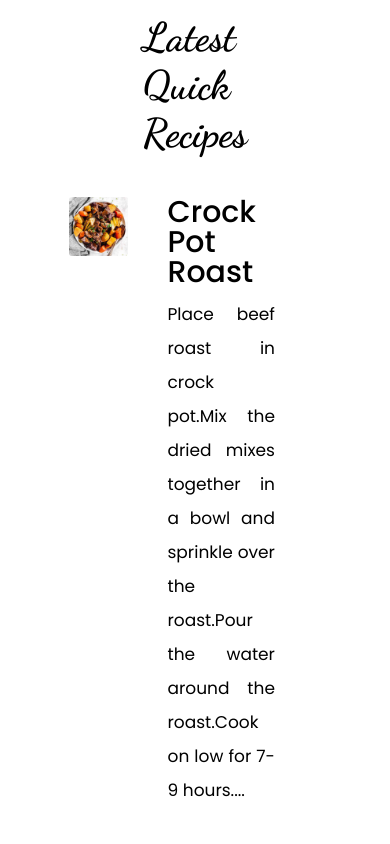
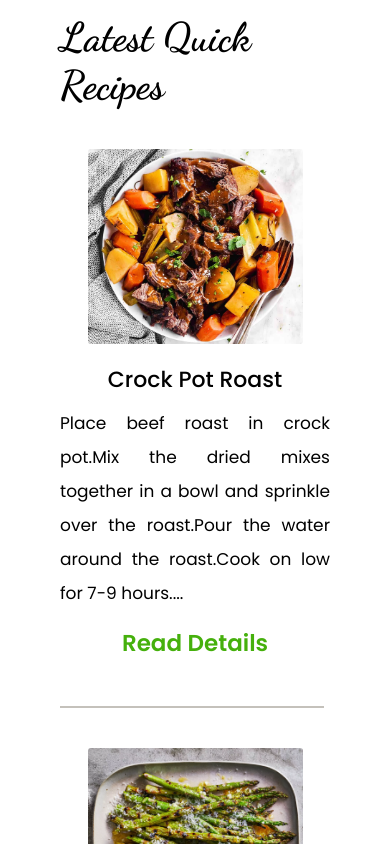
Before and after one commit to AnnaAn01/recipe-website, a React (Create React App) app: page / in a window 390 px wide. Shown: the part 1880-2724 px from the top of the page. Built offline with nearby package versions, Linux system fonts and the light colour scheme.

Commit message:
homepage responsive

```diff
--- a/src/components/HomePage/HomePage.css
+++ b/src/components/HomePage/HomePage.css
@@ -247,10 +247,33 @@
   }
 }
 
-@media screen and (max-width: 1161px) and (min-width: 1024px) {
+@media screen and (max-width: 1161px) {
   .homepage-first__card {
     width: 22rem;
     height: 32rem;
+  }
+  .homepage-second__container {
+    /* background-color: rgb(242, 106, 106); */
+    /* background-color: green; */
+    padding: 5rem 10rem;
+  }
+
+  .homepage-second__wrapper {
+    /* background-color: green; */
+    width: 100%;
+  }
+
+  .homepage-second__section-title {
+  }
+
+  .homepage-second__card-container {
+    /* background-color: red; */
+    width: 100%;
+  }
+
+  .homepage-second__card {
+    padding: 1rem 3rem;
+    width: 100%;
   }
 }
 
@@ -260,6 +283,16 @@
     height: 30rem;
     /* width: 90vw;
     height: 90vh; */
+  }
+
+  .second-card__img {
+    width: 25vh;
+    height: 25vh;
+    /* justify-content: center;
+    align-items: center; */
+    border-radius: 3px;
+    margin-right: 2rem;
+    /* background-color: blue; */
   }
 }
 
@@ -272,6 +305,22 @@
   .card-label {
     /* margin-top: -3rem; */
     font-size: 1.7rem;
+  }
+
+  .homepage-second__container {
+    /* background-color: rgb(242, 106, 106); */
+    /* background-color: green; */
+    padding: 5rem 5rem;
+  }
+
+  .second-card__img {
+    width: 25vh;
+    height: 25vh;
+    /* justify-content: center;
+    align-items: center; */
+    border-radius: 3px;
+    margin-right: 2rem;
+    /* background-color: blue; */
   }
 }
 
@@ -300,6 +349,79 @@
     margin-top: -1.5rem;
     font-size: 2rem;
   }
+
+  .homepage-second__container {
+    padding: 5rem 4rem;
+  }
+
+  .second-card__img {
+    width: 25vh;
+    height: 25vh;
+    /* justify-content: center;
+    align-items: center; */
+    border-radius: 3px;
+    margin-right: 2rem;
+    /* background-color: blue; */
+  }
+  .homepage-second__container {
+    padding: 5rem 3rem;
+  }
+
+  .homepage-second__card {
+    display: flex;
+    flex-direction: column;
+    display: flex;
+    height: auto;
+    padding: 1rem 3rem;
+    /* width: 50%; */
+  }
+
+  .second-card__text {
+    /* display: flex; */
+    /* font-size: 2rem; */
+    flex-direction: column;
+    margin-left: 0rem;
+    padding: 0 2rem;
+
+    width: 100%;
+    line-height: 2;
+    /* background-color: red; */
+  }
+
+  .second-card__title {
+    text-align: center;
+    padding-top: 3rem;
+  }
+
+  .second-card__img {
+    width: 100%;
+    /* object-fit: cover; */
+    height: 50vw;
+    /* justify-content: center;
+    align-items: center; */
+    border-radius: 3px;
+    margin-right: 2rem;
+    /* background-color: blue; */
+  }
+
+  .homepage-second__card {
+    justify-content: center;
+    align-items: center;
+    /* background-color: blue; */
+  }
+
+  .second-card__button-continue {
+    margin-top: 1rem;
+    text-align: center;
+  }
+
+  .homepage-second__devider-line {
+    width: 80%;
+
+    margin: 3rem 5rem;
+
+    /* background-color: red; */
+  }
 }
 
 @media screen and (max-width: 568px) {
@@ -312,9 +434,39 @@
 }
 
 @media screen and (max-width: 451px) {
+  .second-card__title {
+    font-size: 2.2rem;
+    line-height: 1.5;
+    padding-top: 1rem;
+  }
+
+  .second-card__text {
+    padding: 0 0rem;
+
+    /* background-color: red; */
+  }
+
+  .homepage-second__devider-line {
+    width: 80%;
+
+    margin: 3rem 3rem;
+
+    /* background-color: red; */
+  }
 }
 
 @media screen and (max-width: 362px) {
+  .second-card__button-continue {
+    font-size: 2rem;
+    line-height: 1.5;
+  }
+
+  .second-card__description {
+    /* height: 15rem; */
+    background-color: red;
+    overflow: hidden;
+    display: none;
+  }
 }
 
 @media screen and (max-width: 281px) and (max-height: 654px) {
--- a/src/components/HomePage/HomePage.js
+++ b/src/components/HomePage/HomePage.js
@@ -114,7 +114,7 @@ const HomePage = () => {
                 <Link
                   onClick={() => handleClick()}
                   to={`/recipe-pages/:${RECIPES[0].id - 1}`}
-                  className=""
+                  className="second-card__button-continue"
                 >
                   <img
                     src={RECIPES[0].imagePath}
@@ -133,7 +133,7 @@ const HomePage = () => {
                   to={`/recipe-pages/:${RECIPES[0].id - 1}`}
                   className="second-card__button-continue"
                 >
-                  Continue Reading
+                  Read Details
                 </Link>
               </div>
             </div>
@@ -162,7 +162,7 @@ const HomePage = () => {
                   to={`/recipe-pages/:${RECIPES[1].id - 1}`}
                   className="second-card__button-continue"
                 >
-                  Continue Reading
+                  Read Details
                 </Link>
               </div>
             </div>
@@ -191,7 +191,7 @@ const HomePage = () => {
                   to={`/recipe-pages/:${RECIPES[12].id - 1}`}
                   className="second-card__button-continue"
                 >
-                  Continue Reading
+                  Read Details
                 </Link>
               </div>
             </div>
```
